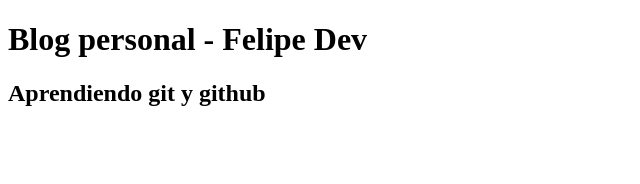
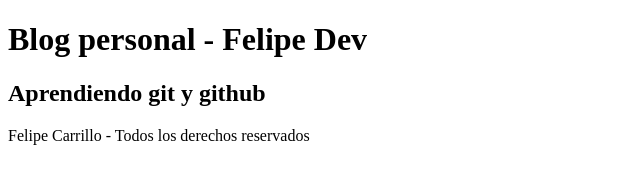
Before and after one commit to FelipeCarrilloA/pagina-web, a plain HTML site: page index.html in a window 1280 px wide. Shown: the whole page, without its empty margins (0-640 px from the left). Drawn offline with Linux system fonts and the light colour scheme.

Commit message:
Creación de footer
Creando footer de la página web

```diff
--- a/index.html
+++ b/index.html
@@ -10,5 +10,8 @@
 <body>
     <h1>Blog personal - Felipe Dev</h1>
     <h2>Aprendiendo git y github</h2>
+    <footer>
+        <p>Felipe Carrillo - Todos los derechos reservados</p>
+    </footer>
 </body>
 </html>
```
